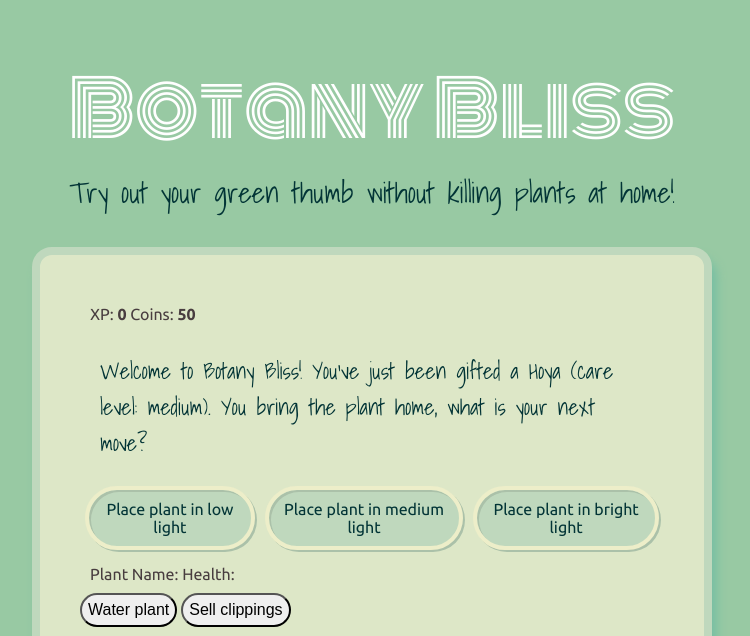
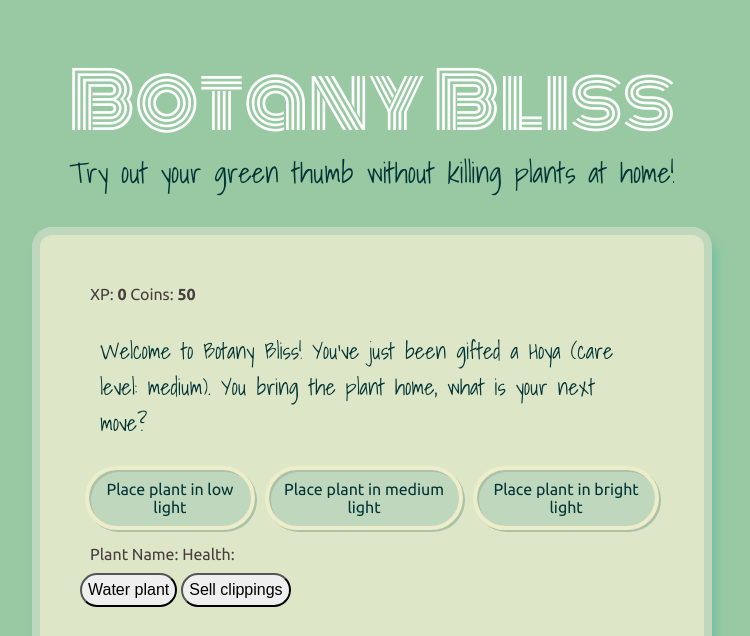
Before and after one commit to ChristinaBohn/botany-game, a plain HTML site: page index.html in a window 1280 px wide. Shown: the top 636 px of the page, without its empty margins (268-1018 px from the left). Drawn offline with Linux system fonts and the light colour scheme.

Commit message:
Adjusted line height for title, trying to add a favicon

```diff
--- a/assets/styles.css
+++ b/assets/styles.css
@@ -23,6 +23,7 @@ h1 {
     font-family: "Monoton";
     font-size: 4rem;
     font-weight: 200;
+    line-height: 4rem;
     color: white;
 }
 
@@ -30,6 +31,7 @@ h1 {
     font-family: "Shadows Into Light";
     font-size: 1.5rem;
     color: #023436;
+    padding-top: 1rem;
 }
 
 #text {
@@ -129,7 +131,6 @@ footer i:hover {
 
     .controls {
         display: flex;
-        /* justify-content: space-between; */
     }
 
     .controls button {
--- a/index.html
+++ b/index.html
@@ -6,7 +6,7 @@
         <meta http-equiv="X-UA-Compatible" content="ie=edge">
         <link rel="stylesheet" href="./assets/styles.css">
         <title>Botany Bliss</title>
-        <link rel="icon" type="image/x-icon" href="./assets/images/plant-icon.png">
+        <link rel="icon" type="image/x-icon" href="./assets/images/fern.png">
         <!-- Google Fonts -->
         <link rel="preconnect" href="https://fonts.googleapis.com">
         <link rel="preconnect" href="https://fonts.gstatic.com" crossorigin>
```
Also changed, not shown: assets/images/fern.png (added).
